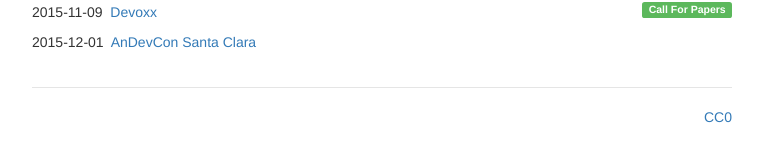
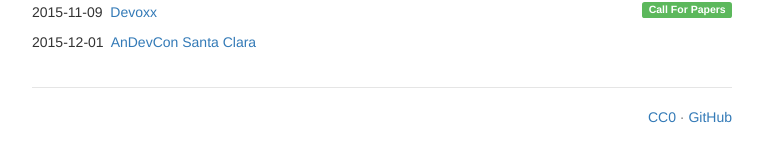
Before and after one commit to AndroidStudyGroup/conferences, a Jekyll site: the page built from index.html, in a window 1280 px wide. Shown: the part 234-396 px from the top of the page, without its empty margins (258-1021 px from the left). Built offline with Jekyll 4.4.1, drawn with Linux system fonts in a browser that asks for light colours.

Commit message:
GitHub linkl

```diff
--- a/_layouts/default.html
+++ b/_layouts/default.html
@@ -27,7 +27,7 @@
       {{ content }}
 
       <footer class="footer">
-        <p><a href="https://creativecommons.org/publicdomain/zero/1.0/">CC0</a></p>
+        <p><a href="https://creativecommons.org/publicdomain/zero/1.0/">CC0</a> &middot; <a href="https://github.com/AndroidStudyGroup/conferences/">GitHub</a></p>
       </footer>
     </div>
   </body>
```
